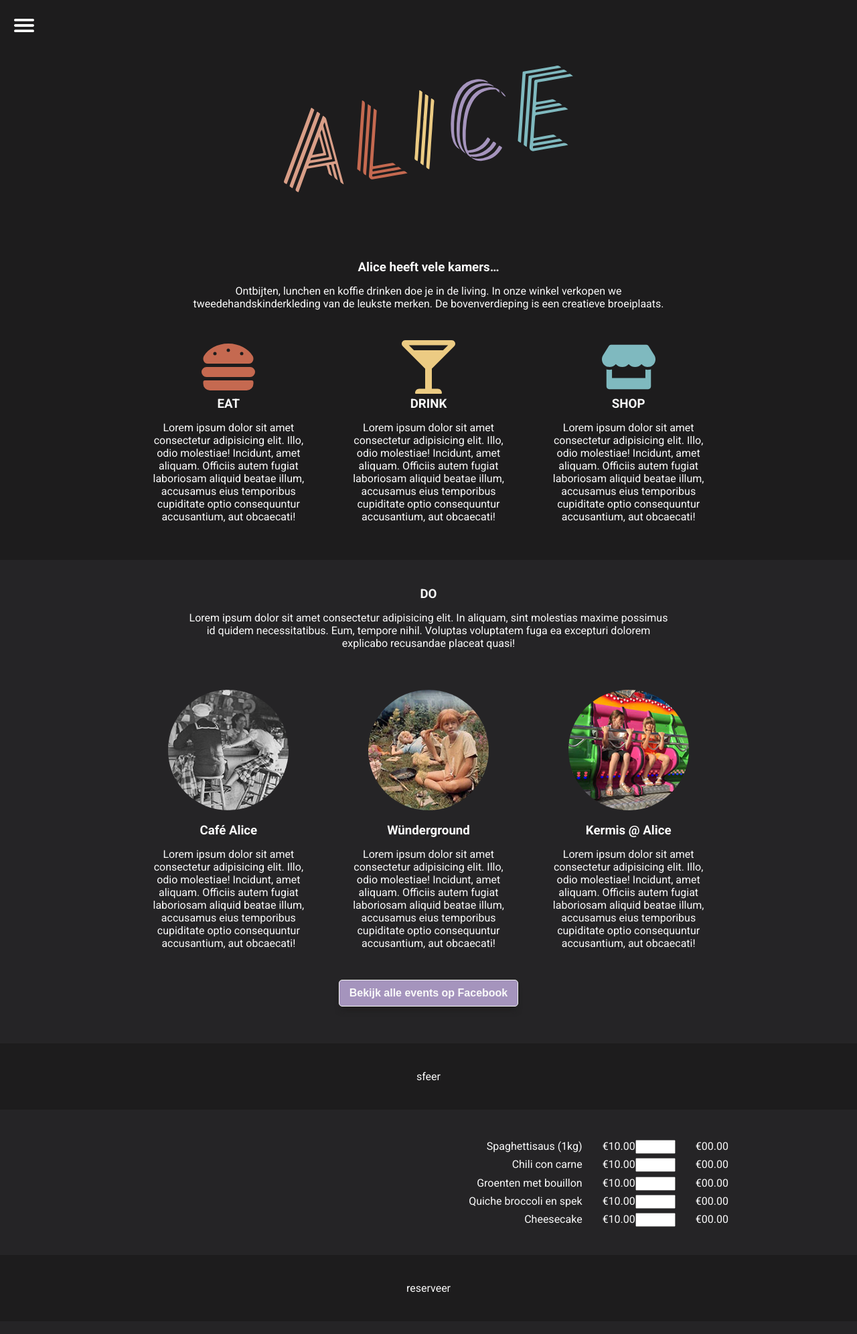
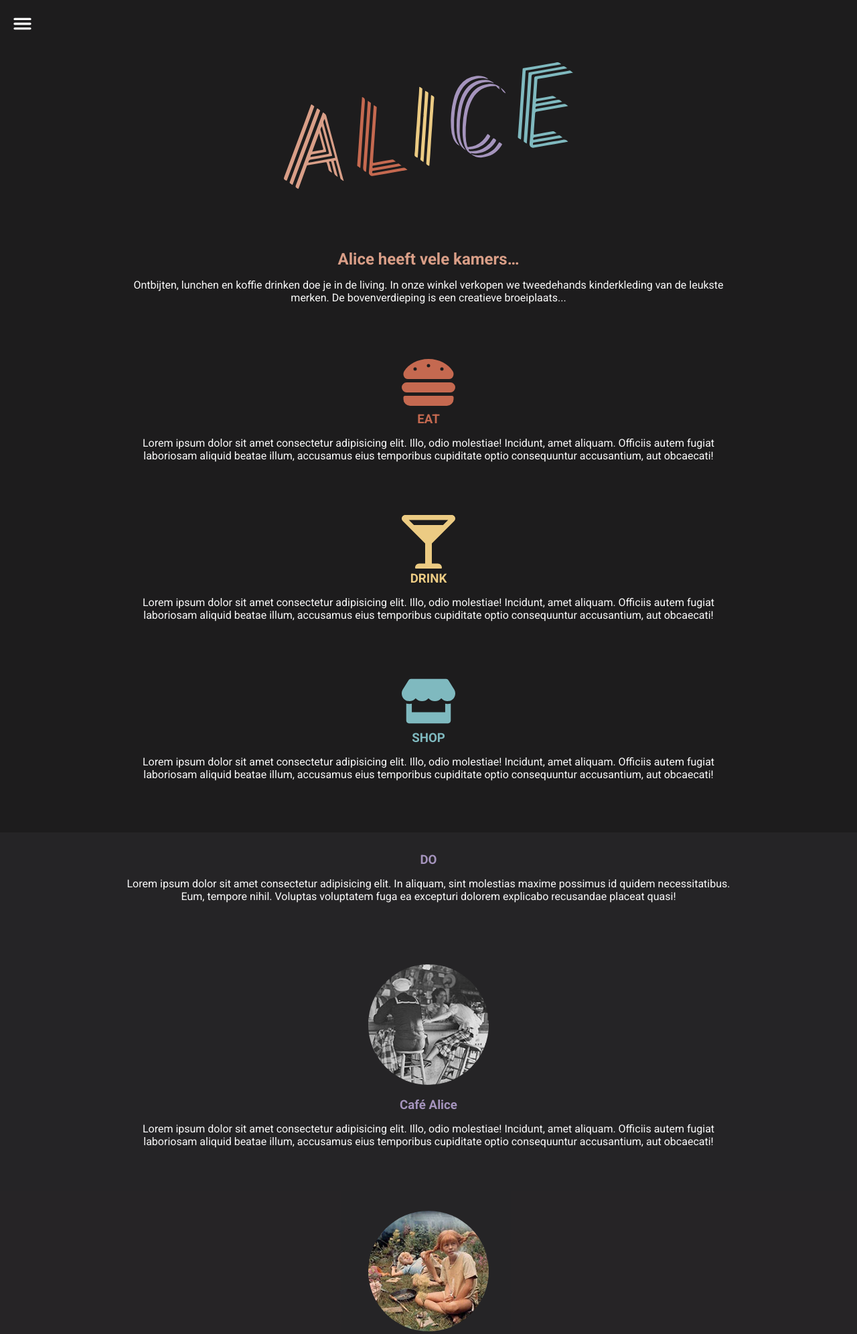
Before and after one commit to dannyvaneeckhoutte/Alice, a PHP site: page / in a window 1280 px wide. Shown: the top 1992 px of the page at 67% size. Run offline with PHP 8.4, Linux system fonts and the light colour scheme; some libraries are stand-ins or nearby versions.

Commit message:
mobile first update

```diff
--- a/css/style.css
+++ b/css/style.css
@@ -103,31 +103,61 @@ header {
 }
 
 .section {
-    max-width: 70vw;
+    max-width: 90vw;
     margin: 0 auto;
-    padding: 40px 0;
+    padding: 30px 0;
+}
+
+
+/* Cards */
+
+.card {
+    padding: 2em;
+}
+
+.home-intro h2 {
+    color: var(--orange);
+}
+
+.home-eat h3 {
+    color: var(--red);
+}
+
+.home-drink h3 {
+    color: var(--yellow);
+}
+
+.home-shop h3 {
+    color: var(--blue);
+}
+
+.do-intro h3,
+.do-cafe h3,
+.do-wunder h3,
+.do-kermis h3 {
+    color: var(--purple);
 }
 
 
 /* Menu */
 
-.collapsible-menu {
+.hamburger-menu {
     background-color: var(--black);
     padding: 10px 10px 10px 0;
 }
 
-.collapsible-menu a {
+.hamburger-menu a {
     display: block;
     padding: 0.4em 0 1em 1em;
 }
 
-.collapsible-menu a:hover {
+.hamburger-menu a:hover {
     color: #c56950;
     background-color: #333;
 }
 
-.collapsible-menu label {
-    height: 2.5em;
+.hamburger-menu label {
+    height: 2.2em;
     display: block;
     cursor: pointer;
     background: url(../img/menu.svg) no-repeat left center;
@@ -169,9 +199,10 @@ input:checked~.menu-content {
     background-color: var(--dark-opacity-01);
 }
 
-.home-detail {
+
+/* .home-detail {
     justify-content: space-between;
-}
+} */
 
 .intro {
     padding-bottom: 30px;
@@ -184,13 +215,13 @@ input:checked~.menu-content {
 }
 
 footer {
-    padding: 30px;
     background-color: var(--dark-opacity-01);
     justify-content: center;
 }
 
-.map {
-    margin-right: 30px;
+.info {
+    padding: 2em;
+    text-align: center;
 }
 
 
@@ -247,17 +278,6 @@ button.btn:hover {
 }
 
 
-/* Navigation */
-
-.navbar {
-    color: #333;
-}
-
-.navbar a:hover {
-    color: var(--orange);
-}
-
-
 /* when hovering, reveal submenu */
 
 .navbar li:hover .submenu {
@@ -275,22 +295,18 @@ button.btn:hover {
 
 /* bestelformulier */
 
-.form-wrapper {
-    justify-content: space-around;
-    flex-direction: column;
+.form-row {
+    padding: 0.5em;
 }
 
-.form-row {
-    display: flex;
-    justify-content: flex-end;
-    padding: 0.3em 0 0.1em;
+.form-row label {
+    text-align: right;
+    padding-right: 1em;
 }
 
-
-/* .form-row>label {} */
-
-.form-row>input {
-    width: 60px;
+.form-row input {
+    width: 4em;
+    height: 2em;
     padding-left: 30px;
 }
 
@@ -305,18 +321,9 @@ button.btn:hover {
 
 /* Media queries */
 
-
-/* @media screen and (max-width: 768px) {
-    .flex {
-        flex-direction: column;
+@media screen and (min-size: 768px) {
+    .home-detail {
+        display: flex;
+        background-color: red;
     }
-    .logo {
-        width: 100%;
-        align-items: center;
-        order: 3;
-    }
-    .social {
-        width: 100%;
-        order: 2;
-    }
-} */
+}
--- a/index.html
+++ b/index.html
@@ -17,7 +17,7 @@
 
     <div class="container">
         <!-- <div class="light-switch">Let there be light!</div>  / Ga hem ergens anders plaatsen...-->
-        <div class="collapsible-menu">
+        <nav class="hamburger-menu">
             <!-- Hidden checkbox to toggle between states -->
             <input type="checkbox" id="menu">
             <label for="menu"></label>
@@ -38,7 +38,7 @@
                 <a href="https://www.facebook.com/"><i class="fab fa-facebook-square fa-2x"></i></a>
                 <a href="https://www.instagram.com/"><i class="fab fa-instagram-square fa-2x"></i></a>
             </div> -->
-        </div>
+        </nav>
         <header>
             <div class="logo-main"><img src="img/logo.svg" alt="Alice logo"></div>
 
@@ -47,12 +47,12 @@
         <div class="section-wrapper">
             <div class="section section-home" id="home">
                 <div class="intro home-intro">
-                    <h3>Alice heeft vele kamers…</h3>
-                    <p>Ontbijten, lunchen en koffie drinken doe je in de living. In onze winkel verkopen we tweedehandskinderkleding van de leukste merken. De bovenverdieping is een creatieve broeiplaats.
+                    <h2>Alice heeft vele kamers…</h2>
+                    <p>Ontbijten, lunchen en koffie drinken doe je in de living. In onze winkel verkopen we tweedehands kinderkleding van de leukste merken. De bovenverdieping is een creatieve broeiplaats...
                     </p>
                 </div>
-                <!-- remove flex on mobile -->
-                <div class="home-detail flex">
+                <!-- add flex on larger screens -->
+                <div class="home-detail">
                     <div class="card home-eat">
                         <img src="img/hamburger.svg" alt="Hamburger icon">
                         <h3>EAT</h3>
@@ -82,8 +82,8 @@
                         <h3>DO</h3>
                         <p>Lorem ipsum dolor sit amet consectetur adipisicing elit. In aliquam, sint molestias maxime possimus id quidem necessitatibus. Eum, tempore nihil. Voluptas voluptatem fuga ea excepturi dolorem explicabo recusandae placeat quasi!</p>
                     </div>
-                    <!-- remove flex on mobile -->
-                    <div class="do-detail flex">
+                    <!-- add flex on larger screens -->
+                    <div class="do-detail">
                         <div class="card do-cafe">
                             <img src="img/cafe.jpg" alt="cafe" class="img-round">
                             <h3>Café Alice</h3>
@@ -114,37 +114,42 @@
             <div class="bg-grey">
                 <div class="section section-bestel" id="bestel">
                     <form>
-                        <ul class="form-wrapper flex">
-                            <li class="form-row flex">
+                        <ul class="form-wrapper">
+                            <li class="form-row">
                                 <label for="gerecht1">Spaghettisaus (1kg)</label>
-                                <div class="bestel-prijs">€10.00</div>
-                                <input type="number" id="gerecht1" min="0" max="10">
-                                <div class="bestel-subtotaal">€00.00</div>
+                                <input name="gerecht1" type="number" id="gerecht1" min="0" max="10">
+                                <span class="bestel-prijs">x €10.00 = </span>
+                                <span class="bestel-subtotaal">€00.00</span>
                             </li>
-                            <li class="form-row flex">
-                                <label for="gerecht1">Chili con carne</label>
-                                <div class="bestel-prijs">€10.00</div>
-                                <input type="number" id="gerecht2" min="0" max="10">
-                                <div class="bestel-subtotaal">€00.00</div>
-
+                            <li class="form-row">
+                                <label for="gerecht1">Spaghettisaus (1kg)</label>
+                                <input name="gerecht1" type="number" id="gerecht1" min="0" max="10">
+                                <span class="bestel-prijs">x €10.00 = </span>
+                                <span class="bestel-subtotaal">€00.00</span>
                             </li>
-                            <li class="form-row flex">
-                                <label for="gerecht1">Groenten met bouillon</label>
-                                <div class="bestel-prijs">€10.00</div>
-                                <input type="number" id="gerecht3" min="0" max="10">
-                                <div class="bestel-subtotaal">€00.00</div>
+                            <li class="form-row">
+                                <label for="gerecht1">Spaghettisaus (1kg)</label>
+                                <input name="gerecht1" type="number" id="gerecht1" min="0" max="10">
+                                <span class="bestel-prijs">x €10.00 = </span>
+                                <span class="bestel-subtotaal">€00.00</span>
                             </li>
-                            <li class="form-row flex">
-                                <label for="gerecht1">Quiche broccoli en spek</label>
-                                <div class="bestel-prijs">€10.00</div>
-                                <input type="number" id="gerecht3" min="0" max="10">
-                                <div class="bestel-subtotaal">€00.00</div>
+                            <li class="form-row">
+                                <label for="gerecht1">Spaghettisaus (1kg)</label>
+                                <input name="gerecht1" type="number" id="gerecht1" min="0" max="10">
+                                <span class="bestel-prijs">x €10.00 = </span>
+                                <span class="bestel-subtotaal">€00.00</span>
                             </li>
-                            <li class="form-row flex">
-                                <label for="gerecht1">Cheesecake</label>
-                                <div class="bestel-prijs">€10.00</div>
-                                <input type="number" id="gerecht" min="0" max="10">
-                                <div class="bestel-subtotaal">€00.00</div>
+                            <li class="form-row">
+                                <label for="gerecht1">Spaghettisaus (1kg)</label>
+                                <input name="gerecht1" type="number" id="gerecht1" min="0" max="10">
+                                <span class="bestel-prijs">x €10.00 = </span>
+                                <span class="bestel-subtotaal">€00.00</span>
+                            </li>
+                            <li class="form-row">
+                                <label for="gerecht1">Spaghettisaus (1kg)</label>
+                                <input name="gerecht1" type="number" id="gerecht1" min="0" max="10">
+                                <span class="bestel-prijs">x €10.00 = </span>
+                                <span class="bestel-subtotaal">€00.00</span>
                             </li>
                         </ul>
                     </form>
@@ -153,28 +158,24 @@
             <div class="section section-reserveer" id="reserveer">reserveer</div>
         </div>
 
-        <footer class="footer flex" id="footer">
+        <footer class="footer" id="footer">
 
-            <div class="map">
-                <iframe title="google map" width="600" height="300" frameborder="0" style="border:0" src="https://www.google.com/maps/embed/v1/view?zoom=20&center=50.9589%2C4.2326&key=AIzaSyB5irXEvoO4G6WLKzzESP3DOSQ9mxODRT0" allowfullscreen></iframe>
+            <div class="map-container">
+                <iframe title="google map" width="100%" height="350px" frameborder="0" style="border:0" src="https://www.google.com/maps/embed/v1/view?zoom=20&center=50.9589%2C4.2326&key=AIzaSyB5irXEvoO4G6WLKzzESP3DOSQ9mxODRT0" allowfullscreen></iframe>
             </div>
 
             <div class="info">
                 <p>
                     <strong>De Wereld van Alice</strong>
                     <br>Kerstraat 1, 1785 Merchtem
-                    <br><a href="mailto:info@alice.be">info@alice.be</a> 0477 777 777
-                    <br>© 2020 De Wereld van Alice
+                    <br><a href="mailto:info@dewereldvanalice.be">info@dewereldvanalice.be</a> 0478 55 48 04
                 </p>
                 <br>
                 <p>
                     <strong>Openingsuren</strong>
-                    <br>maandag: gesloten
-                    <br>dinsdag: gesloten
-                    <br>woensdag: van 9 tot 17u
+                    <br>maandag & dinsdag: gesloten
+                    <br>woensdag, vrijdag, zaterdag: van 9 tot 17u
                     <br>donderdag: van 17 tot 23u
-                    <br>vrijdag: van 9 tot 17u
-                    <br>zaterdag: van 9 tot 17u
                     <br>zondag: van 14 tot 17u
                 </p>
             </div>
```
